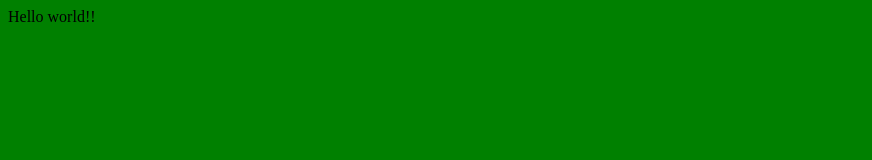
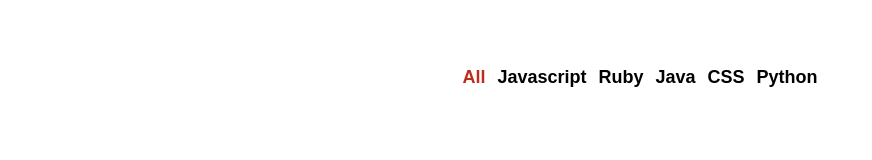
Before and after one commit to jvrdelafuente/github-battle, a React app: page / in a window 1280 px wide. Shown: the whole page, without its empty margins (0-872 px from the left). Built offline with nearby package versions, Linux system fonts and the light colour scheme.

Commit message:
2 & 3 Navbar and state

```diff
--- /dev/null
+++ b/app/components/Popular.js
@@ -0,0 +1,36 @@
+import React from 'react'
+
+export default class Popular extends React.Component {
+    constructor(props){
+        super(props)
+
+        this.state ={
+            selectedLanguage: 'All'
+        }
+
+        this.updateLanguage = this.updateLanguage.bind(this);
+    }
+    updateLanguage(selectedLanguage){
+        this.setState({
+            selectedLanguage
+        })
+    }
+    render(){
+        const languages = ['All', 'Javascript', 'Ruby', 'Java', 'CSS', 'Python']
+
+        return (
+            <ul className='flex-center'>
+                {languages.map((language) =>
+                    (
+                        <li key={language}>
+                            <button
+                            className="btn-clear nav-link"
+                            style={language === this.state.selectedLanguage ? {color: 'rgb(187,46,31)'} : null}
+                            onClick={() => this.updateLanguage(language)}>{language}</button>
+                        </li>
+                    )
+                )}
+            </ul>
+        )
+    }
+}
--- a/app/index.css
+++ b/app/index.css
@@ -1,3 +1,44 @@
+html,
+body,
+#app {
+  margin: 0;
+  height: 100%;
+  width: 100%;
+}
+
 body {
-  background-color: green;
+  font-family: -apple-system, BlinkMacSystemFont, Segoe UI, Roboto, Oxygen-Sans,
+    Ubuntu, Cantarell, Helvetica Neue, sans-serif;
 }
+
+ul {
+  padding: 0;
+}
+
+li {
+  list-style-type: none;
+}
+
+.container {
+  max-width: 1200px;
+  margin: 0 auto;
+  padding: 50px;
+}
+
+.flex-center {
+  display: flex;
+  justify-content: center;
+  align-items: center;
+}
+
+.btn-clear {
+  border: none;
+  background: transparent;
+}
+
+.nav-link {
+  font-size: 18px;
+  font-weight: bold;
+  text-decoration: none;
+  color: inherit;
+}
--- a/app/index.js
+++ b/app/index.js
@@ -1,6 +1,7 @@
 import React from 'react'
 import ReactDOM from 'react-dom'
 import './index.css'
+import Popular from './components/Popular'
 
 // Component
 // State
@@ -10,8 +11,8 @@ import './index.css'
 class App extends React.Component {
     render(){
         return (
-            <div>
-                Hello world!!
+            <div className='container'>
+                <Popular/>
             </div>
         )
     }
```
